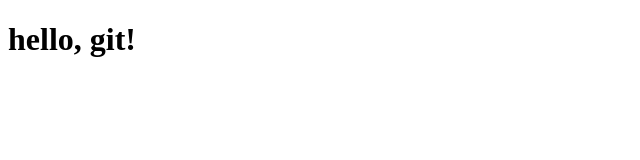
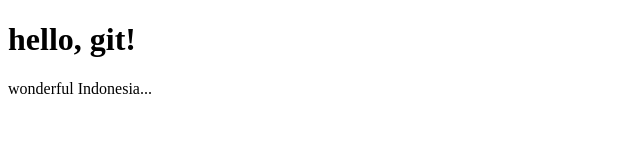
Before and after one commit to nahdiafitrifauzi/glowing-guacamole, a plain HTML site: page index.html in a window 1280 px wide. Shown: the whole page, without its empty margins (0-640 px from the left). Drawn offline with Linux system fonts and the light colour scheme.

Commit message:
added p element

```diff
--- a/index.html
+++ b/index.html
@@ -7,6 +7,7 @@
 </head>
 <body>
     <h1>hello, git!</h1>
+    <p>wonderful Indonesia...</p>
 </body>
 <script src="script.js"></script>
 </html>
```
